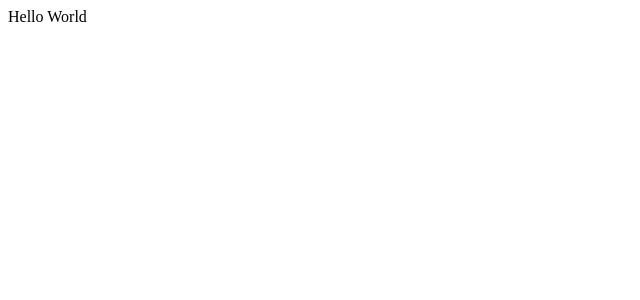
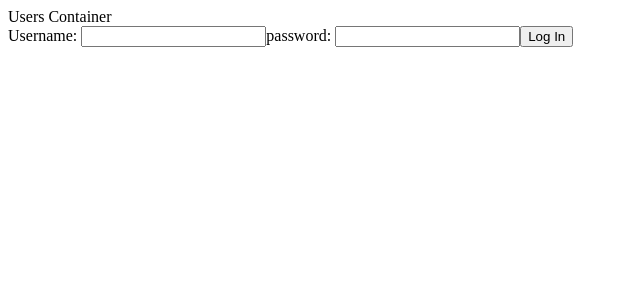
Before and after one commit to abaydar/tech_networking_client, a React (Create React App) app: page / in a window 1280 px wide. Shown: the top 300 px of the page, without its empty margins (0-640 px from the left). Built offline with nearby package versions, Linux system fonts and the light colour scheme; no server answers.

Commit message:
set up usersActions (fetch) and mount UsersForm in UsersContainer

```diff
--- /dev/null
+++ b/src/actions/usersActions.js
@@ -0,0 +1,9 @@
+// create action to fetch users from API
+
+export const fetchUsers = () => {
+    return (dispatch) => {
+        fetch('http://localhost:3000/users')
+        .then(resp => resp.json())
+        .then(users => dispatch({ type: 'FETCH_USERS', payload: users }))
+    }
+}
--- a/src/components/App.js
+++ b/src/components/App.js
@@ -1,9 +1,11 @@
 import React from 'react';
+
+import UsersContainer from './UsersContainer'
 
 const App = () => {
     return(
         <div>
-            Hello World
+            <UsersContainer />
         </div>
     )
 }
--- /dev/null
+++ b/src/components/UsersContainer.js
@@ -0,0 +1,27 @@
+// houses data and methods (mount signup/login form)
+
+import React, { Component } from 'react'
+import { connect } from 'react-redux'
+
+import { fetchUsers } from '../actions/usersActions'
+import UsersForm from './UsersForm'
+
+
+class UsersContainer extends Component {
+
+    componentDidMount(){
+        this.props.fetchUsers()
+    }
+
+
+    render(){
+        return(
+            <div>
+                Users Container
+                <UsersForm />
+            </div>
+        )
+    }
+}
+
+export default connect(null, { fetchUsers })(UsersContainer)
--- /dev/null
+++ b/src/components/UsersForm.js
@@ -0,0 +1,23 @@
+import React, { Component } from 'react'
+
+class UsersForm extends Component {
+
+    state = {
+        username: '',
+        password: ''
+    }
+
+    render(){
+        return(
+            <form>
+                <label>Username: </label>
+                <input type="text" value={this.state.username} onChange={this.handleChange} name="username" />
+                <label>password: </label>
+                <input type="text" value={this.state.password} onChange={this.handleChange} name="password" />
+                <input type="submit" value="Log In"/>
+            </form>
+        )
+    }
+}
+
+export default UsersForm
```
